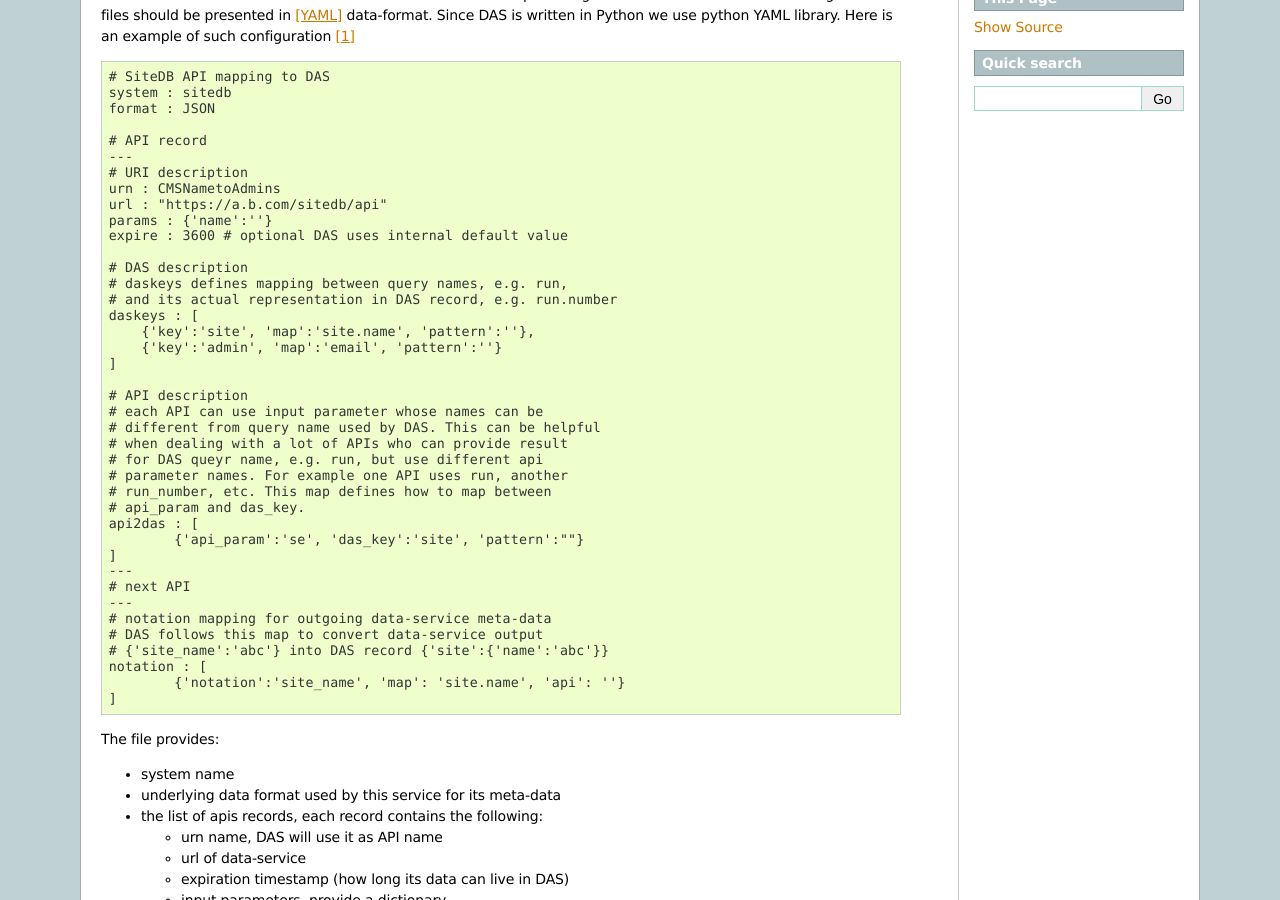
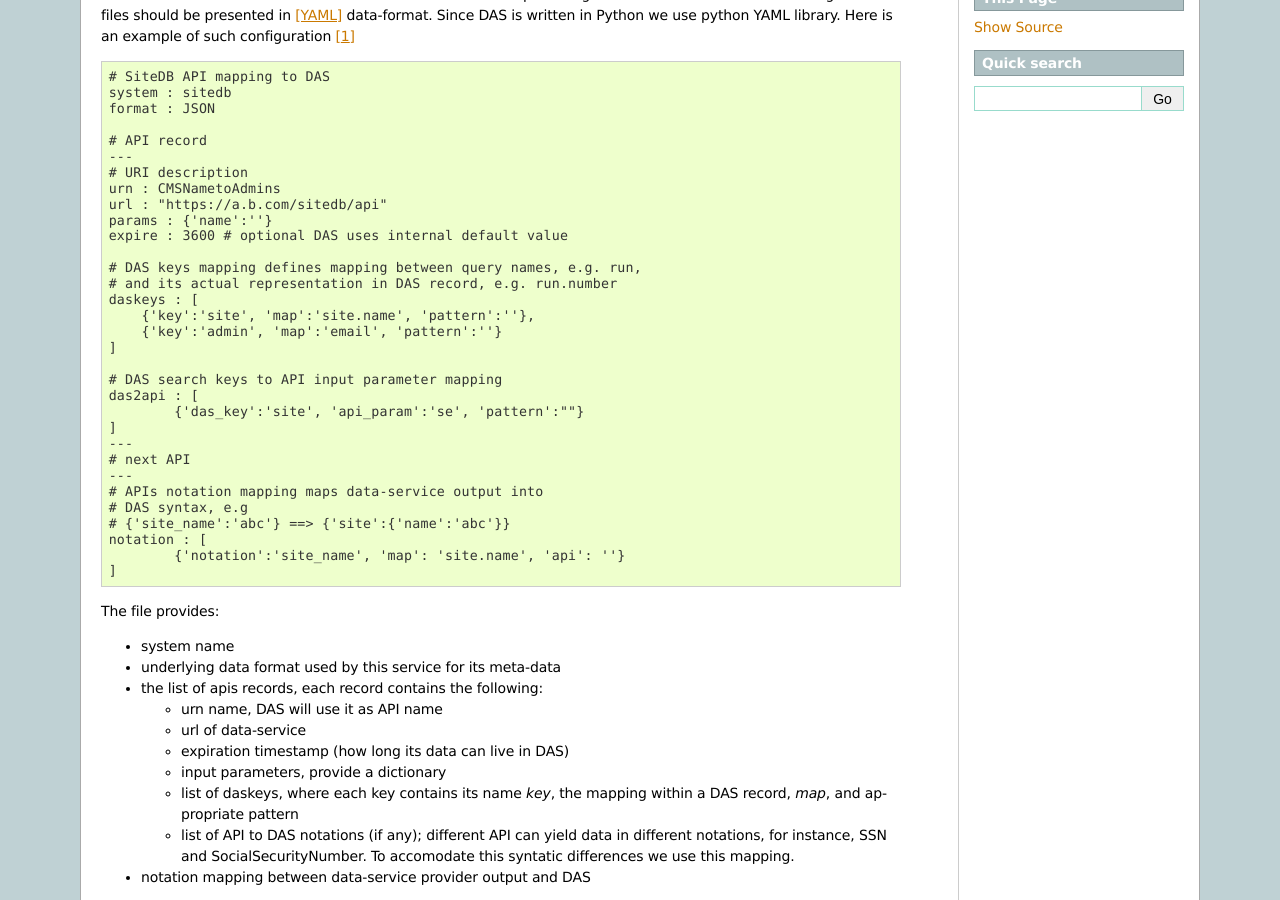
Before and after one commit to dmwm/DAS, a Sphinx documentation site: the page built from doc/sphinx/new_service.rst, in a window 1280 px wide and 900 px high, scrolled down 312 px. Built offline with Sphinx 7.4.7, drawn with Linux system fonts in a browser that asks for light colours.

Commit message:
Clarify meaning of DAS maps
git-svn-id: svn+ssh://svn.cern.ch/reps/CMSDMWM/DAS/trunk@951 4525493e-7705-40b1-a816-d608a930855b

```diff
--- a/doc/sphinx/new_service.rst
+++ b/doc/sphinx/new_service.rst
@@ -34,31 +34,23 @@ in Python we use python YAML library. Here is an example of such configuration
     params : {'name':''}
     expire : 3600 # optional DAS uses internal default value
 
-    # DAS description
-    # daskeys defines mapping between query names, e.g. run,
+    # DAS keys mapping defines mapping between query names, e.g. run,
     # and its actual representation in DAS record, e.g. run.number
     daskeys : [
         {'key':'site', 'map':'site.name', 'pattern':''},
         {'key':'admin', 'map':'email', 'pattern':''}
     ]
 
-    # API description
-    # each API can use input parameter whose names can be
-    # different from query name used by DAS. This can be helpful
-    # when dealing with a lot of APIs who can provide result
-    # for DAS queyr name, e.g. run, but use different api
-    # parameter names. For example one API uses run, another
-    # run_number, etc. This map defines how to map between
-    # api_param and das_key.
-    api2das : [
-            {'api_param':'se', 'das_key':'site', 'pattern':""}
+    # DAS search keys to API input parameter mapping
+    das2api : [
+            {'das_key':'site', 'api_param':'se', 'pattern':""}
     ]
     ---
     # next API
     ---
-    # notation mapping for outgoing data-service meta-data
-    # DAS follows this map to convert data-service output
-    # {'site_name':'abc'} into DAS record {'site':{'name':'abc'}}
+    # APIs notation mapping maps data-service output into
+    # DAS syntax, e.g
+    # {'site_name':'abc'} ==> {'site':{'name':'abc'}}
     notation : [
             {'notation':'site_name', 'map': 'site.name', 'api': ''}
     ]
```
